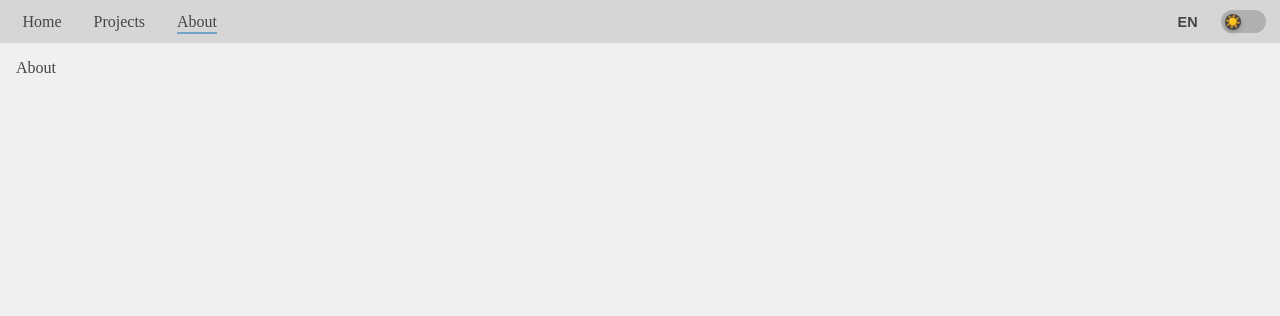
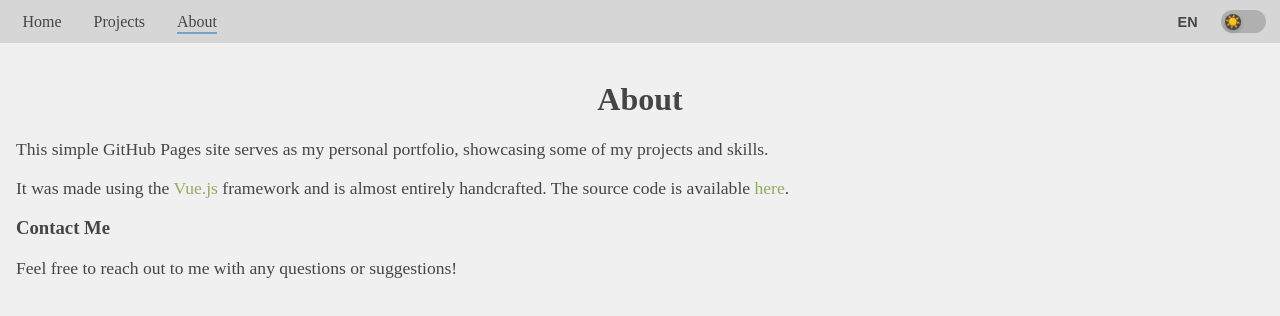
Before and after one commit to lgabp1/lgabp1.github.io, a Vue app: page /about in a window 1280 px wide. Shown: the top 316 px of the page. Built offline with nearby package versions, Linux system fonts and the light colour scheme; the HTML template or start-up script is replaced by a standard one.

Commit message:
Basic About page

```diff
--- a/src/assets/main.css
+++ b/src/assets/main.css
@@ -24,3 +24,8 @@ a {
 h1 {
   text-align: center;
 }
+
+p {
+  font-size: 1.1em;
+  text-align: justify;
+}
--- a/src/views/PageAbout.vue
+++ b/src/views/PageAbout.vue
@@ -17,6 +17,52 @@ const cl = currentLanguage; // Alias for easier access
   <Navigation />
 
   <div class="div-content">
-    About
+    <h1>
+      <span v-if="cl === 'en'">About</span>
+      <span v-if="cl === 'fr'">À propos</span>
+    </h1>
+
+    <p>
+      <span v-if="cl === 'en'">
+        This simple GitHub Pages site serves as my personal portfolio, showcasing some of my projects and skills.
+      </span>
+      <span v-if="cl === 'fr'">
+        Ce site GitHub Pages assez rudimentaire sert de portfolio personnel, j'y présente certains de mes projets.
+      </span>
+    </p>
+
+    <p>
+      <span v-if="cl === 'en'">
+        It was made using the
+        <a href="https://vuejs.org/" target="_blank" rel="noopener">Vue.js</a>
+        framework and is almost entirely handcrafted.
+
+        The source code is available
+        <a href="https://github.com/lgabp1/lgabp1.github.io" target="_blank" rel="noopener">here</a>.
+      </span>
+      <span v-if="cl === 'fr'">
+        Il a été réalisé avec le framework
+        <a href="https://vuejs.org/" target="_blank" rel="noopener">Vue.js</a>
+        avec un code majoritairement fait maison.
+
+        Le code source est disponible
+        <a href="https://github.com/lgabp1/lgabp1.github.io" target="_blank" rel="noopener">ici</a>.
+      </span>
+    </p>
+
+    <h3>
+      <span v-if="cl === 'en'">Contact Me</span>
+      <span v-if="cl === 'fr'">Contactez-moi</span>
+    </h3>
+
+    <p>
+      <span v-if="cl === 'en'">
+        Feel free to reach out to me with any questions or suggestions!
+      </span>
+      <span v-if="cl === 'fr'">
+        N'hésitez pas à me contacter pour toute question ou suggestion !
+      </span>
+    </p>
+
   </div>
 </template>
```
